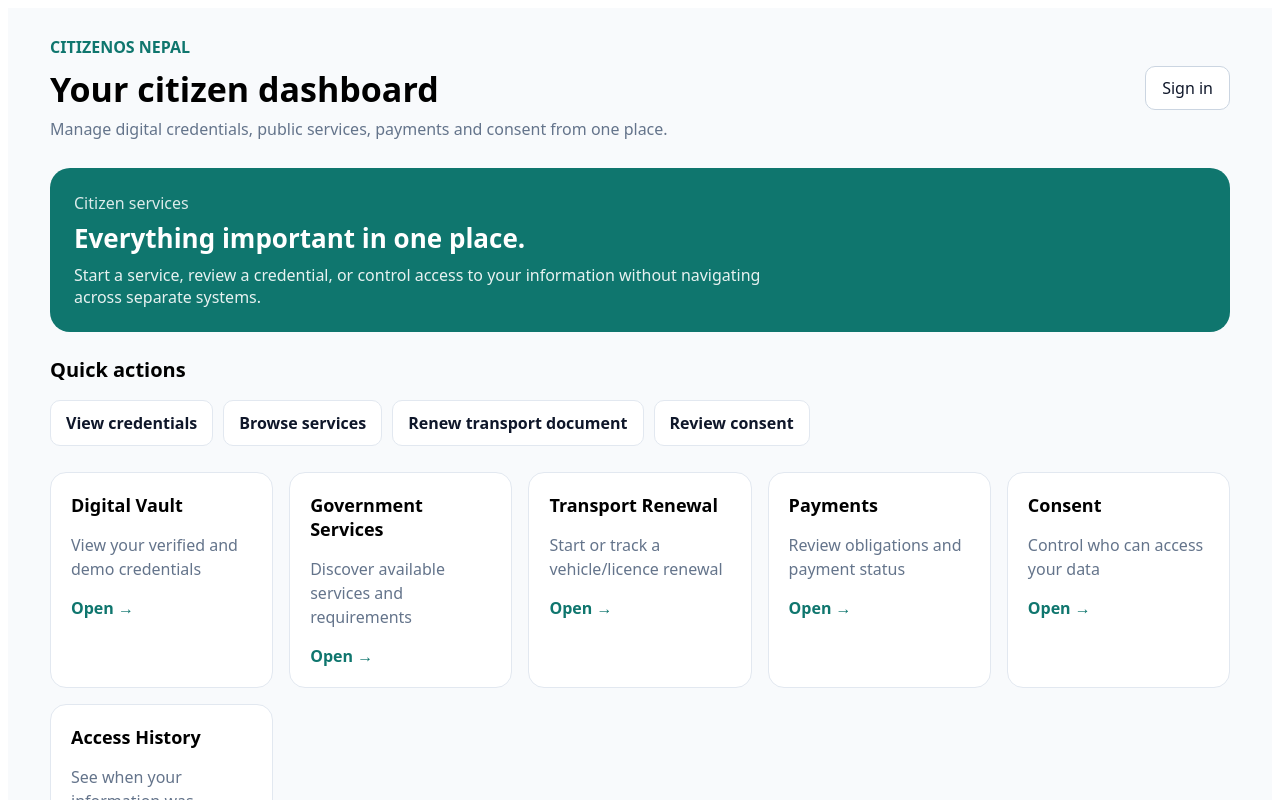
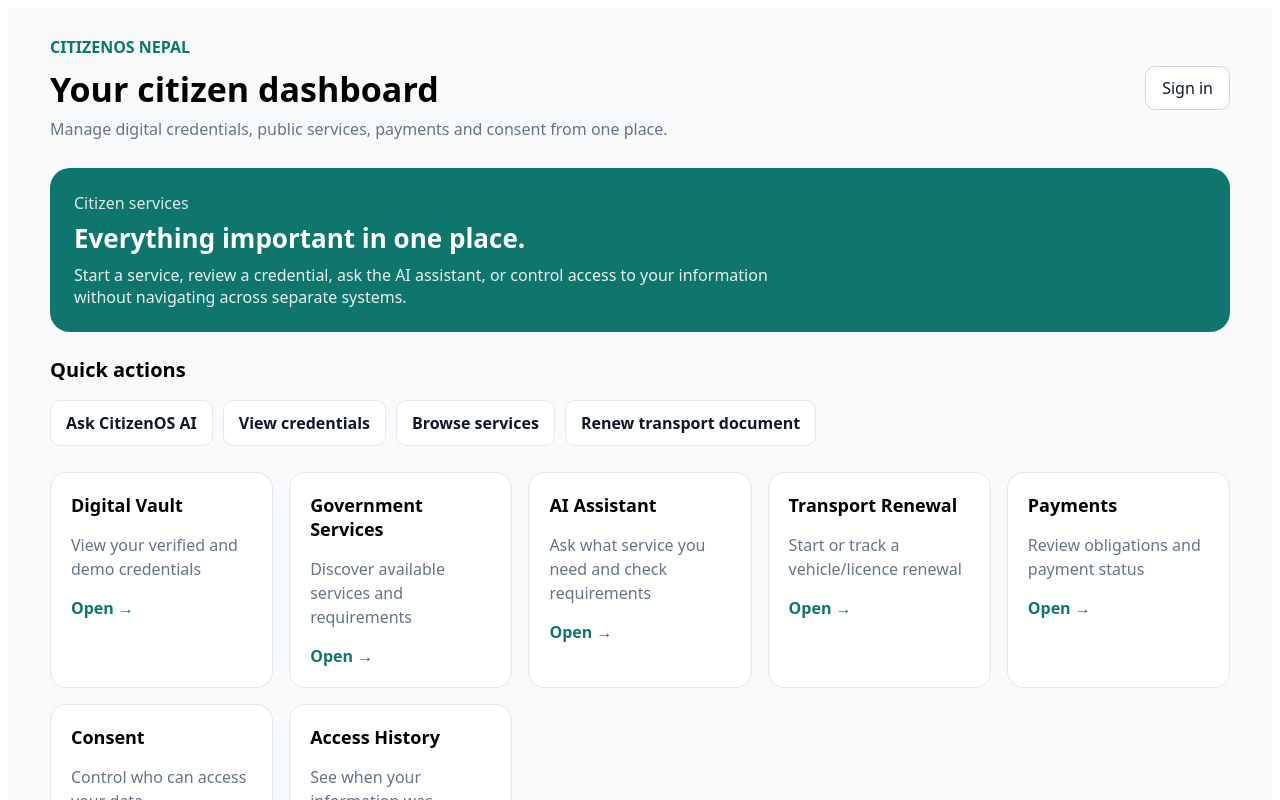
Before and after one commit to Nabinrj/CitizenOS-Nepal-, a Next.js app in the folder apps/citizen-web/: page /dashboard in a window 1280 px wide. Shown: the top 800 px of the page. Built offline with nearby package versions, Linux system fonts and the light colour scheme.

Commit message:
feat(web): add AI assistant to citizen dashboard

```diff
--- a/apps/citizen-web/app/dashboard/page.tsx
+++ b/apps/citizen-web/app/dashboard/page.tsx
@@ -3,6 +3,7 @@ import Link from "next/link";
 const services = [
   ["Digital Vault", "View your verified and demo credentials", "/dashboard/vault"],
   ["Government Services", "Discover available services and requirements", "/dashboard/services"],
+  ["AI Assistant", "Ask what service you need and check requirements", "/dashboard/assistant"],
   ["Transport Renewal", "Start or track a vehicle/licence renewal", "/dashboard/services/transport"],
   ["Payments", "Review obligations and payment status", "/dashboard/payments"],
   ["Consent", "Control who can access your data", "/dashboard/consent"],
@@ -10,15 +11,14 @@ const services = [
 ] as const;
 
 const quickActions = [
+  ["Ask CitizenOS AI", "/dashboard/assistant"],
   ["View credentials", "/dashboard/vault"],
   ["Browse services", "/dashboard/services"],
-  ["Renew transport document", "/dashboard/services/transport"],
-  ["Review consent", "/dashboard/consent"]
+  ["Renew transport document", "/dashboard/services/transport"]
 ] as const;
 
 export default function DashboardPage() {
-  return (
-    <main style={{ minHeight: "100vh", background: "#f8fafc", fontFamily: "system-ui" }}>
+  return <main style={{ minHeight: "100vh", background: "#f8fafc", fontFamily: "system-ui" }}>
     <div style={{ maxWidth: 1180, margin: "0 auto", padding: "28px 24px 48px" }}>
       <header style={{ display: "flex", justifyContent: "space-between", gap: 24, alignItems: "center" }}>
         <div>
@@ -32,7 +32,7 @@ export default function DashboardPage() {
       <section style={{ marginTop: 28, padding: 24, borderRadius: 20, background: "#0f766e", color: "white" }}>
         <p style={{ margin: 0, opacity: .85 }}>Citizen services</p>
         <h2 style={{ margin: "6px 0 8px", fontSize: 26 }}>Everything important in one place.</h2>
-          <p style={{ maxWidth: 700, margin: 0, opacity: .9 }}>Start a service, review a credential, or control access to your information without navigating across separate systems.</p>
+        <p style={{ maxWidth: 700, margin: 0, opacity: .9 }}>Start a service, review a credential, ask the AI assistant, or control access to your information without navigating across separate systems.</p>
       </section>
 
       <section style={{ marginTop: 24 }}>
@@ -43,13 +43,11 @@ export default function DashboardPage() {
       </section>
 
       <section style={{ display: "grid", gridTemplateColumns: "repeat(auto-fit,minmax(210px,1fr))", gap: 16, marginTop: 26 }}>
-          {services.map(([title, description, href]) => (
-            <Link key={href} href={href} style={{ textDecoration: "none", color: "inherit", border: "1px solid #e2e8f0", borderRadius: 16, padding: 20, background: "white" }}>
+        {services.map(([title, description, href]) => <Link key={href} href={href} style={{ textDecoration: "none", color: "inherit", border: "1px solid #e2e8f0", borderRadius: 16, padding: 20, background: "white" }}>
           <h2 style={{ marginTop: 0, fontSize: 18 }}>{title}</h2>
           <p style={{ color: "#64748b", lineHeight: 1.5 }}>{description}</p>
           <span style={{ color: "#0f766e", fontWeight: 600 }}>Open →</span>
-            </Link>
-          ))}
+        </Link>)}
       </section>
 
       <section style={{ marginTop: 28, padding: 20, borderRadius: 16, background: "#fff", border: "1px solid #e2e8f0" }}>
@@ -57,6 +55,5 @@ export default function DashboardPage() {
         <p style={{ marginBottom: 0, color: "#475569" }}>This interface connects to prototype APIs and synthetic agency/payment adapters. It is not a government service and does not issue authoritative documents.</p>
       </section>
     </div>
-    </main>
-  );
+  </main>;
 }
```
Lines whose indentation alone changed are shown as unchanged.
